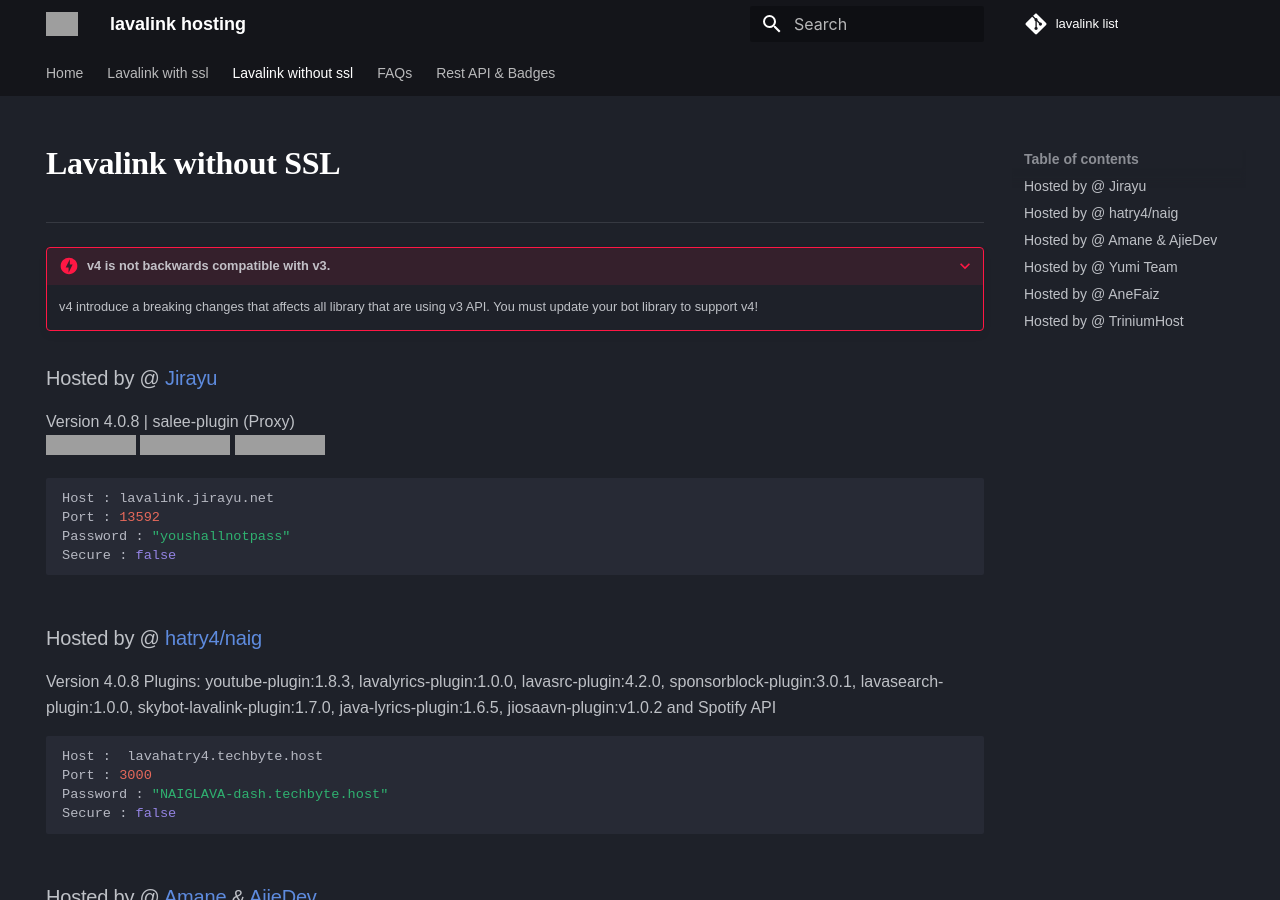
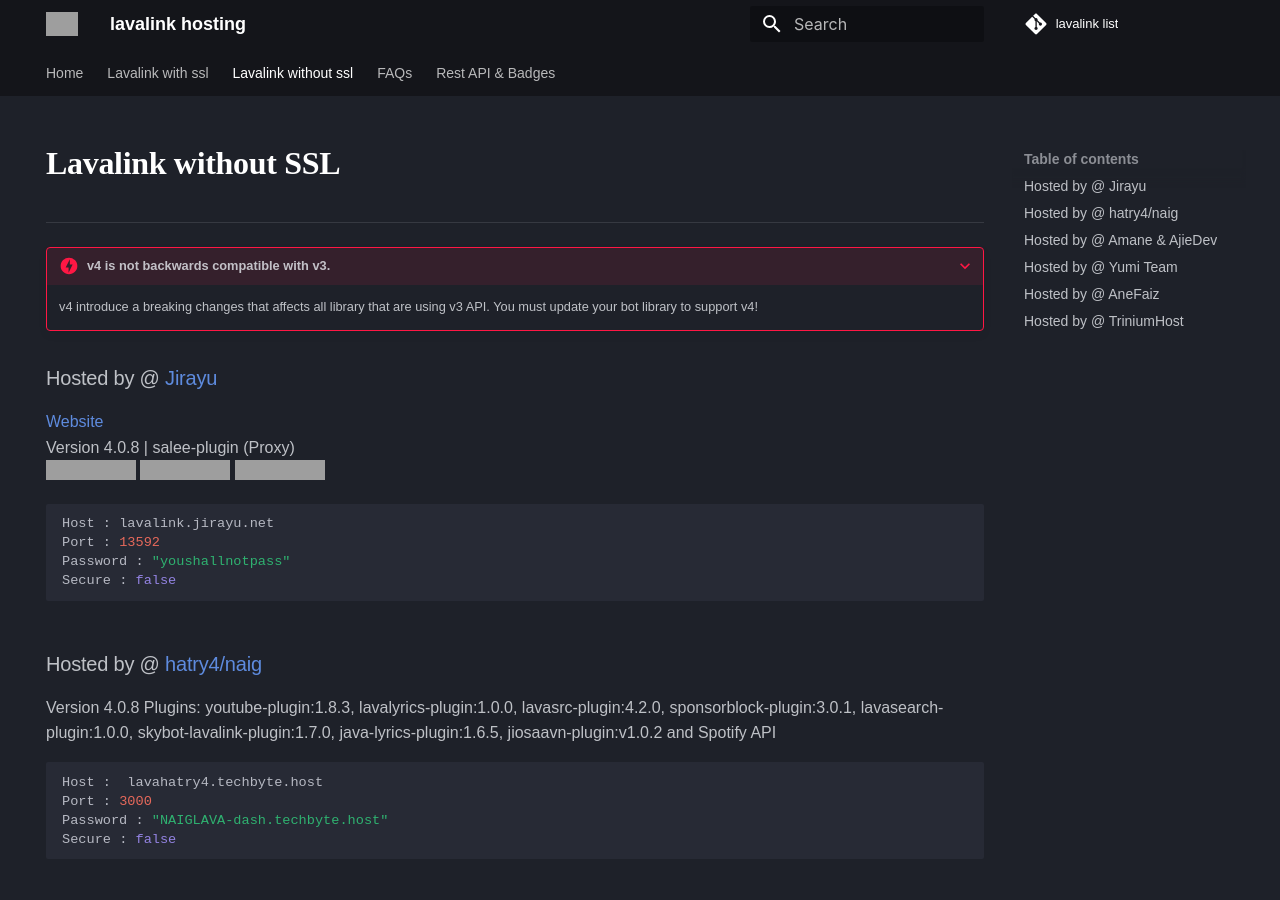
Before and after one commit to DarrenOfficial/lavalink-list, an MkDocs documentation site: the page built from docs/NoSSL/Lavalink-NonSSL.md, in a window 1280 px wide and 900 px high. Built offline with MkDocs 1.6.1 and Material for MkDocs 9.7.7, drawn with Linux system fonts in a browser that asks for light colours; some web fonts are replaced; comment, search, counter and statistics services are not loaded; a style sheet for code colours, icons or effects is not loaded; grey boxes are pictures that could not be loaded.

Commit message:
Update Lavalink-NonSSL.md

````diff
--- a/docs/NoSSL/Lavalink-NonSSL.md
+++ b/docs/NoSSL/Lavalink-NonSSL.md
@@ -26,6 +26,7 @@ hide:
 <!-- PLEASE READ -->
 
 ### Hosted by @ [Jirayu](https://discord.com/users/1089356674764120125)
+[Website](https://provider.jirayu.net) <br />
 Version 4.0.8 | salee-plugin (Proxy) <br />
 ![status](https://lavalink-list-api.ajieblogs.eu.org/lavalink-jirayu-net-13592/badge/Status) ![load](https://lavalink-list-api.ajieblogs.eu.org/lavalink-jirayu-net-13592/badge/Load) ![players](https://lavalink-list-api.ajieblogs.eu.org/lavalink-jirayu-net-13592/badge/Players)
 ```bash
````
